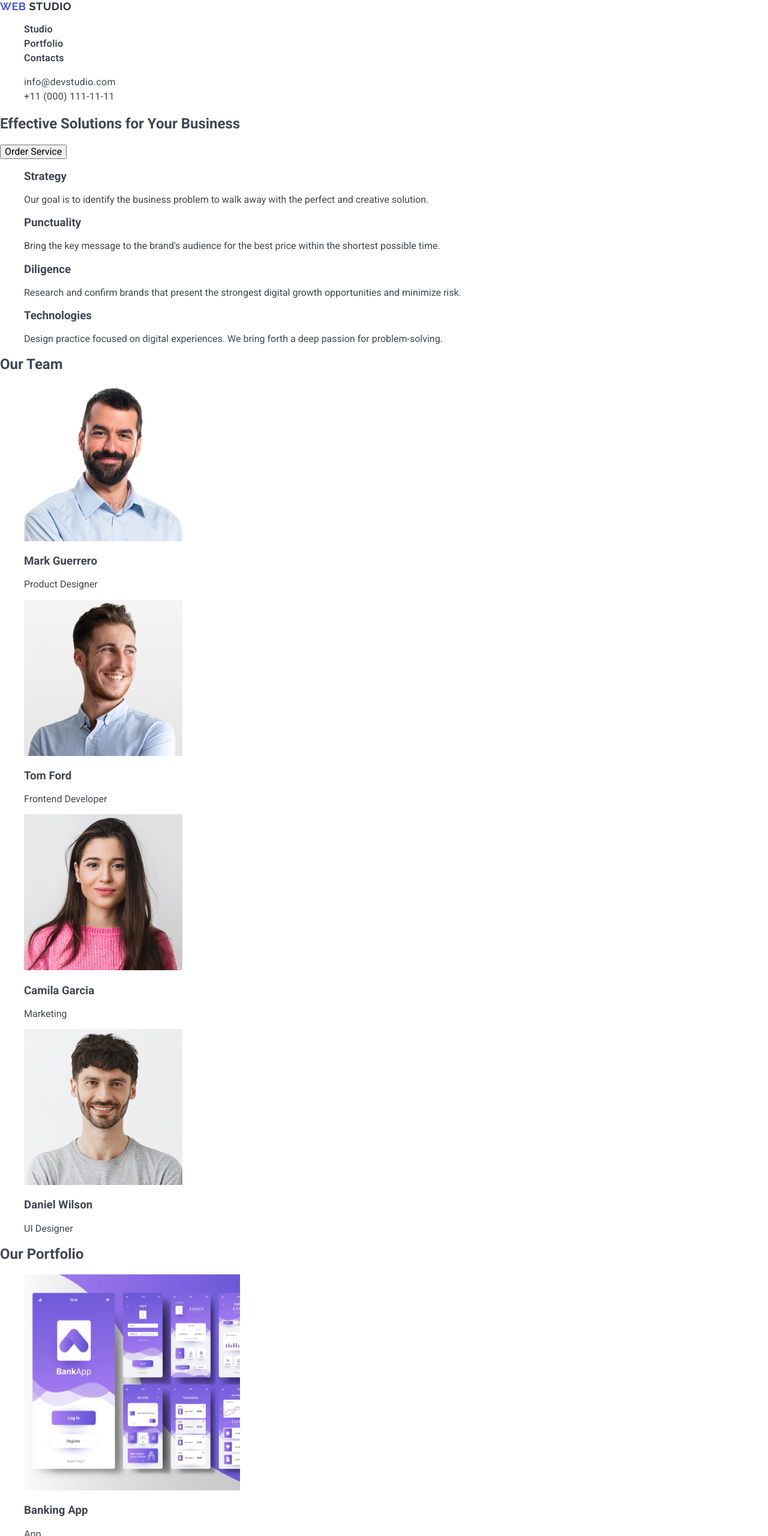
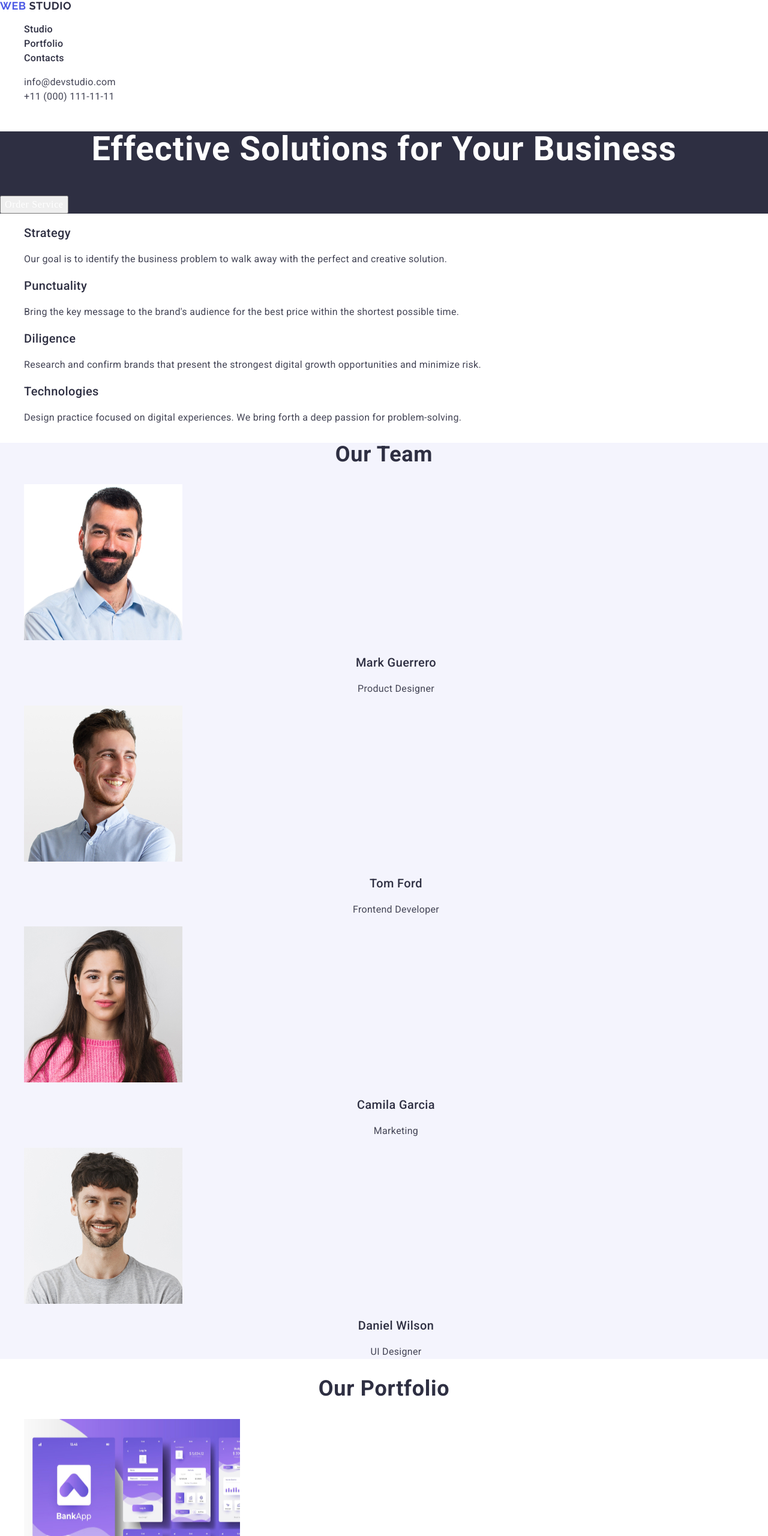
Before and after one commit to veronika859479867/homework-2, a plain HTML site: page index.html in a window 1280 px wide. Shown: the top 2560 px of the page at 60% size. Drawn offline with nearby package versions, Linux system fonts and the light colour scheme.

Commit message:
html+css

```diff
--- a/css/styles.css
+++ b/css/styles.css
@@ -4,22 +4,42 @@ body {
     background-color: #fff;
 }
 
+
 ul,
 ol {
     list-style: none;
 }
 
+
 a {
     text-decoration: none;
 }
 
+.visually-hidden {
+    position: absolute;
+    width: 1px;
+    height: 1px;
+    margin: -1px;
+    border: 0;
+    padding: 0;
+    white-space: nowrap;
+    clip-path: inset(100%);
+    clip: rect(0 0 0 0);
+    overflow: hidden;
+}
+
+
+
+
+/*====HEADER====*/
+
 
 .header-logo {
     color: #4D5AE5;
-    font-family: Raleway, sans-serif;
+    font-family: Raleway;
     font-size: 18px;
     font-weight: 700;
-    line-height: 1.17;
+    line-height: 1.16;
     letter-spacing: 0.03em;
     text-transform: uppercase;
 }
@@ -45,3 +65,161 @@ a {
     line-height: 1.5;
     letter-spacing: 0.02em;
 }
+
+
+
+
+/*====HERO====*/
+
+.hero {
+    background-color: #2E2F42;
+}
+
+
+.hero-title {
+    color: #FFF;
+    text-align: center;
+    font-size: 56px;
+    line-height: 1.07;
+    letter-spacing: 0.02em;
+}
+
+
+.hero-btn {
+    color: #FFF;
+    font-family: Roboto sans-serif;
+    font-size: 16px;
+    font-weight: 500;
+    line-height: 1.5;
+    letter-spacing: 0.04em;
+}
+
+
+
+
+/*====CHARACTERISTIC====*/
+
+
+
+
+.characteristic-subtitle {
+    color: #2E2F42;
+    font-size: 20px;
+    font-weight: 500;
+    line-height: 1.2;
+    letter-spacing: 0.02em;
+}
+
+
+.characteristic-item-text {
+    color: #434455;
+    font-size: 16px;
+    line-height: 1.5;
+    letter-spacing: 0.02em
+}
+
+
+
+
+/*=====TEAM======*/
+
+
+
+.team {
+    background-color: #F4F4FD;
+}
+
+.team-title {
+    color: var(--NAVY-BLUE, #2E2F42);
+    text-align: center;
+    font-size: 36px;
+    line-height: 1.11;
+    letter-spacing: 0.02em;
+    text-transform: capitalize;
+}
+
+
+
+.team-subtitle {
+    color: #2E2F42;
+    text-align: center;
+    font-size: 20px;
+    font-weight: 500;
+    line-height: 1.2;
+    letter-spacing: 0.02em;
+}
+
+
+.team-item-text {
+    color: #434455;
+    text-align: center;
+    font-size: 16px;
+    font-weight: 400;
+    line-height: 1.5;
+    letter-spacing: 0.02em;
+}
+
+
+
+/*====PORTFOLIO====*/
+
+
+
+.portfolio-title {
+    color: #2E2F42;
+    text-align: center;
+    font-size: 36px;
+    line-height: 1.11;
+    letter-spacing: 0.02em;
+    text-transform: capitalize;
+}
+
+
+.portfolio-subtitle {
+    color: #2E2F42;
+    font-size: 20px;
+    font-weight: 500;
+    line-height: 1.2;
+    letter-spacing: 0.02em;
+}
+
+.portfolio-item-text {
+    color: #434455;
+    font-size: 16px;
+    font-weight: 400;
+    line-height: 1.5;
+    letter-spacing: 0.02em;
+}
+
+
+
+
+/*=====FOOTER=====*/
+
+.footer {
+    background-color: #2E2F42;
+}
+
+
+.footer-logo {
+    color: #4D5AE5;
+    font-family: Raleway;
+    font-size: 18px;
+    font-weight: 700;
+    line-height: 1.16;
+    letter-spacing: 0.03em;
+    text-transform: uppercase;
+}
+
+.footer-logo-part {
+    color: #F4F4FD;
+}
+
+.footer-item-text {
+    color: #F4F4FD;
+    font-family: Roboto;
+    font-size: 16px;
+    font-weight: 400;
+    line-height: 1.5;
+    letter-spacing: 0.02em;
+}
--- a/index.html
+++ b/index.html
@@ -54,148 +54,170 @@
       </address>
     </header>
     <main>
-      <section>
-        <h1>Effective Solutions for Your Business</h1>
-        <button type="button">Order Service</button>
+      <section class="hero">
+        <h1 class="hero-title">Effective Solutions for Your Business</h1>
+        <button type="button" class="hero-btn">Order Service</button>
       </section>
-      <section>
-        <h2 hidden>Characteristic</h2>
-        <ul>
-          <li>
-            <h3>Strategy</h3>
-            <p>
+      <section class="characteristic">
+        <h2 class="visually-hidden">Characteristic</h2>
+        <ul class="characteristic-list">
+          <li class="characteristic-item">
+            <h3 class="characteristic-subtitle">Strategy</h3>
+            <p class="characteristic-item-text">
               Our goal is to identify the business problem to walk away with the
               perfect and creative solution.
             </p>
           </li>
-          <li>
-            <h3>Punctuality</h3>
-            <p>
+          <li class="characteristic-item">
+            <h3 class="characteristic-subtitle">Punctuality</h3>
+            <p class="characteristic-item-text">
               Bring the key message to the brand's audience for the best price
               within the shortest possible time.
             </p>
           </li>
-          <li>
-            <h3>Diligence</h3>
-            <p>
+          <li class="characteristic-item">
+            <h3 class="characteristic-subtitle">Diligence</h3>
+            <p class="characteristic-item-text">
               Research and confirm brands that present the strongest digital
               growth opportunities and minimize risk.
             </p>
           </li>
-          <li>
-            <h3>Technologies</h3>
-            <p>
+          <li class="characteristic-item">
+            <h3 class="characteristic-subtitle">Technologies</h3>
+            <p class="characteristic-item-text">
               Design practice focused on digital experiences. We bring forth a
               deep passion for problem-solving.
             </p>
           </li>
         </ul>
       </section>
-      <section>
-        <h2>Our Team</h2>
-        <ul>
-          <li>
-            <img src="./images/mark.jpg" alt="mark" width="264" height="260" />
-            <h3>Mark Guerrero</h3>
-            <p>Product Designer</p>
+      <section class="team">
+        <h2 class="team-title">Our Team</h2>
+        <ul class="team-list">
+          <li class="team-item">
+            <img
+              class="team-photo"
+              src="./images/mark.jpg"
+              alt="mark"
+              width="264"
+              height="260"
+            />
+            <h3 class="team-subtitle">Mark Guerrero</h3>
+            <p class="team-item-text">Product Designer</p>
           </li>
-          <li>
-            <img src="./images/tom.jpg" alt="tom" width="264" height="260" />
-            <h3>Tom Ford</h3>
-            <p>Frontend Developer</p>
+          <li class="team-item">
+            <img
+              class="team-photo"
+              src="./images/tom.jpg"
+              alt="tom"
+              width="264"
+              height="260"
+            />
+            <h3 class="team-subtitle">Tom Ford</h3>
+            <p class="team-item-text">Frontend Developer</p>
           </li>
-          <li>
+          <li class="team-item">
             <img
+              class="team-photo"
               src="./images/camila.jpg"
               alt="camila"
               width="264"
               height="260"
             />
-            <h3>Camila Garcia</h3>
-            <p>Marketing</p>
+            <h3 class="team-subtitle">Camila Garcia</h3>
+            <p class="team-item-text">Marketing</p>
           </li>
-          <li>
+          <li class="team-item">
             <img
+              class="team-photo"
               src="./images/daniel.jpg"
               alt="daniel"
               width="264"
               height="260"
             />
-            <h3>Daniel Wilson</h3>
-            <p>UI Designer</p>
+            <h3 class="team-subtitle">Daniel Wilson</h3>
+            <p class="team-item-text">UI Designer</p>
           </li>
         </ul>
       </section>
-      <section>
-        <h2>Our Portfolio</h2>
-        <ul>
-          <li>
+      <section class="portfolio">
+        <h2 class="portfolio-title">Our Portfolio</h2>
+        <ul class="portfolio-list">
+          <li class="portfolio-item">
             <img
+              class="portfolio-photo"
               src="./images/portfolio1.jpg"
               alt="banking-app"
               width="360"
               height="360"
             />
-            <h3>Banking App</h3>
-            <p>App</p>
+            <h3 class="portfolio-subtitle">Banking App</h3>
+            <p class="portfolio-item-text">App</p>
           </li>
-          <li>
+          <li class="portfolio-item">
             <img
+              class="portfolio-photo"
               src="./images/portfolio2.jpg"
               alt="cashless-payment"
               width="360"
               height="360"
             />
-            <h3>Cashless Payment</h3>
-            <p>Marketing</p>
+            <h3 class="portfolio-subtitle">Cashless Payment</h3>
+            <p class="portfolio-item-text">Marketing</p>
           </li>
-          <li>
+          <li class="portfolio-item">
             <img
+              class="portfolio-photo"
               src="./images/portfolio3.jpg"
               alt="meditation-app"
               width="360"
               height="360"
             />
-            <h3>Meditation App</h3>
-            <p>App</p>
+            <h3 class="portfolio-subtitle">Meditation App</h3>
+            <p class="portfolio-item-text">App</p>
           </li>
-          <li>
+          <li class="portfolio-item">
             <img
+              class="portfolio-photo"
               src="./images/portfolio4.jpg"
               alt="taxi-service"
               width="360"
               height="360"
             />
-            <h3>Taxi Service</h3>
-            <p>Marketing</p>
+            <h3 class="portfolio-subtitle">Taxi Service</h3>
+            <p class="portfolio-item-text">Marketing</p>
           </li>
-          <li>
+          <li class="portfolio-item">
             <img
+              class="portfolio-photo"
               src="./images/portfolio5.jpg"
               alt="screen-illustrations"
               width="360"
               height="360"
             />
-            <h3>Screen Illustrations</h3>
-            <p>Design</p>
+            <h3 class="portfolio-subtitle">Screen Illustrations</h3>
+            <p class="portfolio-item-text">Design</p>
           </li>
-          <li>
+          <li class="portfolio-item">
             <img
+              class="portfolio-photo"
               src="./images/portfolio6.jpg"
               alt="online-courses"
               width="360"
               height="360"
             />
-            <h3>Online Courses</h3>
-            <p>Marketing</p>
+            <h3 class="portfolio-subtitle">Online Courses</h3>
+            <p class="portfolio-item-text">Marketing</p>
           </li>
         </ul>
       </section>
     </main>
-    <footer>
-      <h2 hidden>Advice</h2>
-      <a href="./index.html" target="_blank">WebStudio</a>
-      <p>
+    <footer class="footer">
+      <h2 class="visually-hidden">Advice</h2>
+      <a class="footer-logo" href="./index.html" target="_blank"
+        >Web <span class="footer-logo-part">Studio</span></a
+      >
+      <p class="footer-item-text">
         Increase the flow of customers and sales for your business with digital
         marketing & growth solutions.
       </p>
```
